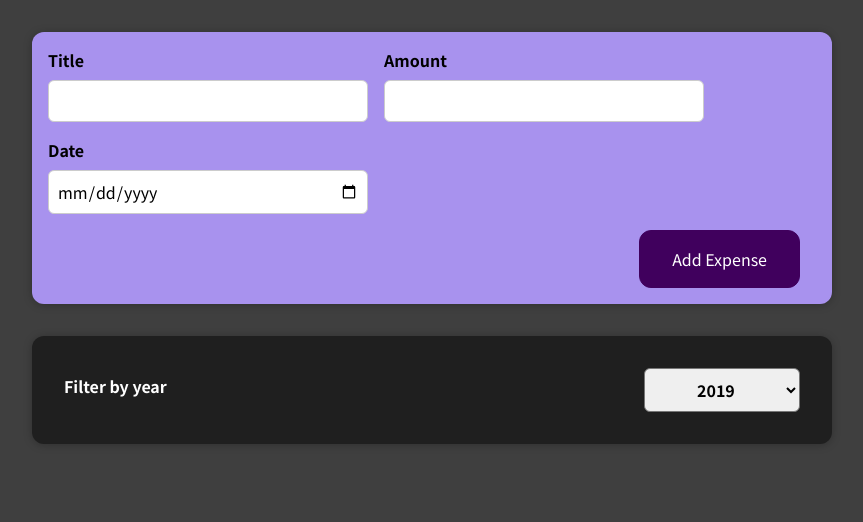
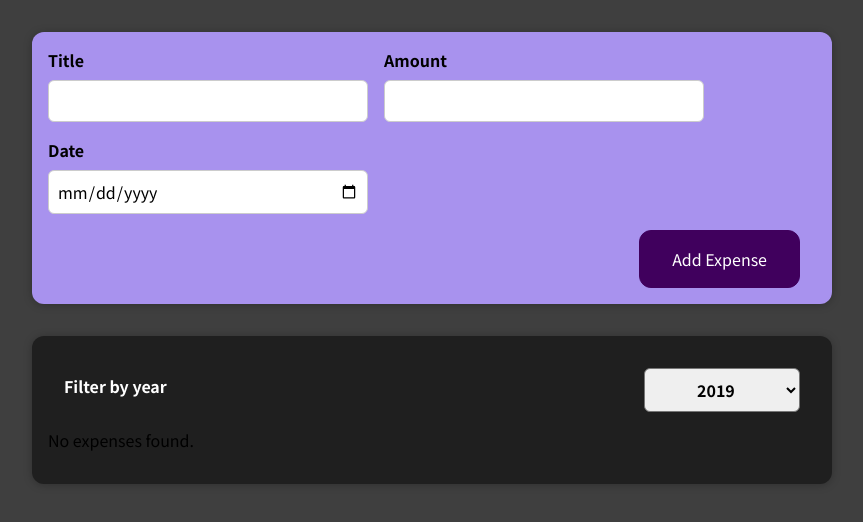
Before and after one commit to harshshah94/react-complete-guide, a React (Create React App) app: page / in a window 1280 px wide. Shown: the top 522 px of the page, without its empty margins (208-1071 px from the left). Built offline with nearby package versions, Linux system fonts and the light colour scheme.

Commit message:
outputting conditional statement

```diff
--- a/src/components/Expenses/Expenses.js
+++ b/src/components/Expenses/Expenses.js
@@ -14,6 +14,18 @@ const Expenses = (props) => {
   const expensesByYear = props.expenseItems.filter((expense) => {
     return enteredYear === new Date(expense.date).getFullYear().toString();
   });
+  let expensesContent = <p>No expenses found.</p>;
+
+  if (expensesByYear.length > 0) {
+    expensesContent = expensesByYear.map((expense) => (
+      <ExpenseItem
+        key={expense.id}
+        title={expense.title}
+        amount={expense.amount}
+        date={expense.date}
+      />
+    ));
+  }
 
   return (
     <div>
@@ -22,14 +34,17 @@ const Expenses = (props) => {
           selectedYear={enteredYear}
           onYearChange={yearChangeHandler}
         />
-        {expensesByYear.map((expense) => (
+        {/* {expensesByYear.length === 0 && <p>No expenses found.</p>}
+        {expensesByYear.length > 0 &&
+          expensesByYear.map((expense) => (
             <ExpenseItem
               key={expense.id}
               title={expense.title}
               amount={expense.amount}
               date={expense.date}
             />
-        ))}
+          ))} */}
+        {expensesContent}
       </Card>
     </div>
   );
```
Lines whose indentation alone changed are shown as unchanged.
